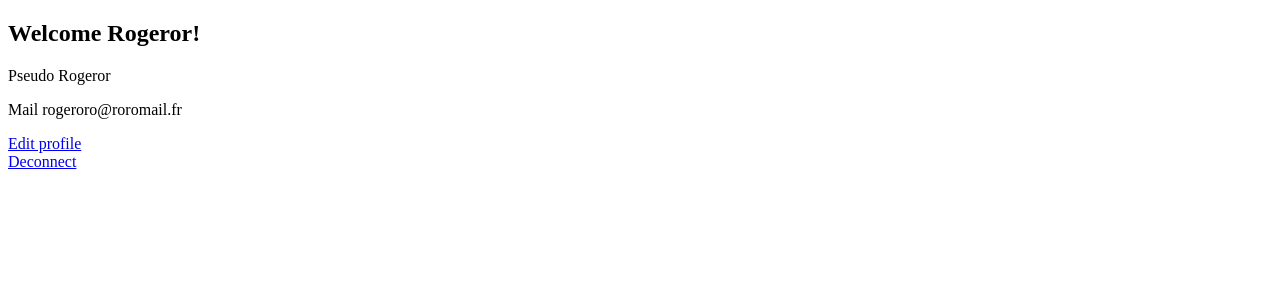
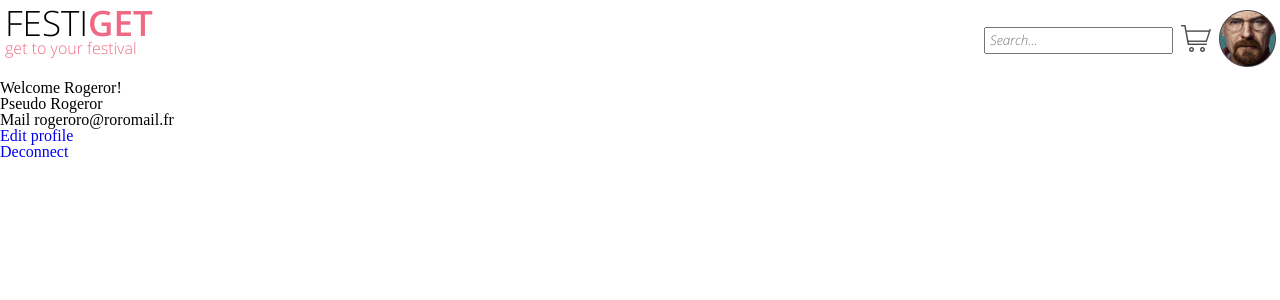
Before and after one commit to Paulehair/FestiGet, a PHP site: page /profile.php?id=1 in a window 1280 px wide. Shown: the top 300 px of the page. Run offline with PHP 8.4, Linux system fonts and the light colour scheme; a user stored in the database is signed in; data comes from the database, SQL or seed files in the repository.

Commit message:
profile style

```diff
--- /dev/null
+++ b/assets/css/header.css
@@ -0,0 +1,51 @@
+.header {
+    display: flex;
+    justify-content: space-between;
+    height: 80px;
+}
+
+.logo {
+    margin: 5px;
+}
+
+.festiget {
+    font-family: OpenSans-Light;
+    text-transform: uppercase;
+    font-size: 35px;
+}
+
+.pink {
+    color: #EF6985;
+    font-family: OpenSans-SemiBold;
+}
+
+.logoText {
+    color: #EF6985;
+    font-family: OpenSans-Light;
+}
+
+.headerItems {
+    display: flex;
+    width: 300px;
+    justify-content: space-around;
+}
+
+.search {
+    align-self: center;
+}
+
+.searchBar {
+    padding: 4px;
+}
+
+.searchBar::placeholder {
+    font-family: OpenSans-LightItalic;
+}
+
+.profile {
+    align-self: center;
+}
+
+.card {
+    align-self: center;
+}
--- a/profile.php
+++ b/profile.php
@@ -28,21 +28,42 @@ if (isset($_GET['id']) && $_GET['id'] > 0) {
     <meta name="viewport"
           content="width=device-width, user-scalable=no, initial-scale=1.0, maximum-scale=1.0, minimum-scale=1.0">
     <meta http-equiv="X-UA-Compatible" content="ie=edge">
+    <link rel="stylesheet" href="assets/css/reset.css">
+    <link rel="stylesheet" href="assets/css/font-face.css">
+    <link rel="stylesheet" href="assets/css/header.css">
+    <link rel="stylesheet" href="assets/css/profile.css">
     <title>Profile</title>
 </head>
 <body>
+<div class="header">
+    <div class="logo">
+        <p class="festiget">FESTI<span class="pink">GET</span></p>
+        <p class="logoText">get to your festival</p>
+    </div>
+    <div class="headerItems">
+        <div class="search">
+            <input type="text" class="searchBar" placeholder="Search...">
+        </div>
+        <div class="card">
+            <a href=""><img class="cardImg" src="assets/img/cartcadi.png" alt="card" title="card"></a>
+        </div>
+        <div class="profile">
+            <a href=""><img class="ppImg" src="assets/img/pp.png" alt="profile" title="profile picture"></a>
+        </div>
+    </div>
+</div>
 <div>
-    <h2>Welcome <?=$row['pseudo']?>!</h2>
+    <h2 class="title">Welcome <?=$row['pseudo']?>!</h2>
 
-    <p>Pseudo <?=$row['pseudo']?></p>
-    <p>Mail <?=$row['mail']?></p>
+    <p class = "name">Pseudo <?=$row['pseudo']?></p>
+    <p class="mail">Mail <?=$row['mail']?></p>
     <?php
         //check if 'id' exists = someone is connected AND if id of session equals id of page
         if (isset($_SESSION['id']) && $row['id'] == $_SESSION['id']) {
             ?>
-            <a class="linkEdit" href="edit.php">Edit profile</a>
+            <a class="link" href="edit.php">Edit profile</a>
             </br>
-            <a href="deconnect.php">Deconnect</a>
+            <a class="link" href="deconnect.php">Deconnect</a>
             <?php
         } else {
             echo "lol";
```
Also changed, not shown: assets/css/profile.css (added).
